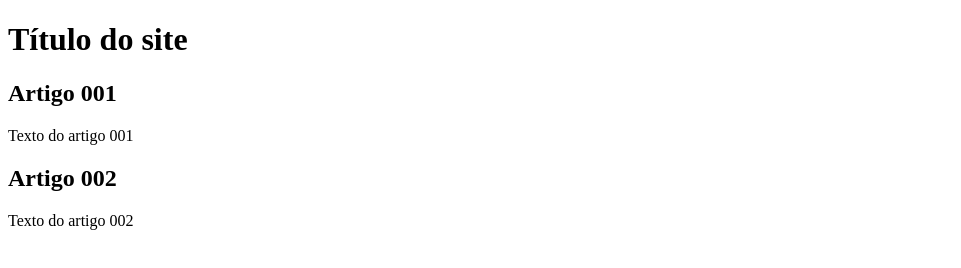
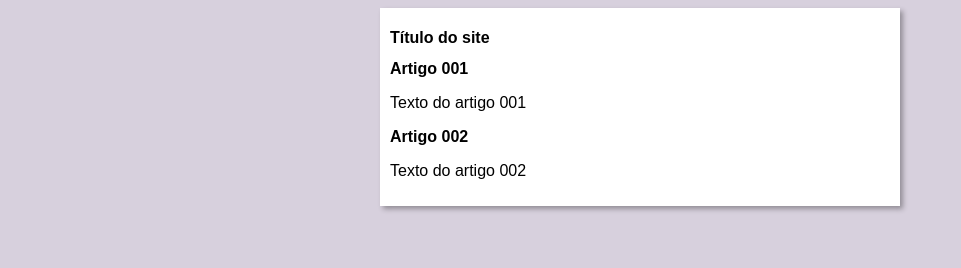
Before and after one commit to marivalsan/projeto-site, a plain HTML site: page index.html in a window 1280 px wide. Shown: the whole page, without its empty margins (0-961 px from the left). Drawn offline with Linux system fonts and the light colour scheme.

Commit message:
iniciei o design

```diff
--- /dev/null
+++ b/estilos/style.css
@@ -0,0 +1,16 @@
+* {
+    font-family: Arial, Helvetica, sans-serif;
+    font-size: 16px;
+}
+
+body {
+    background-color: rgb(215, 208, 221);
+}
+
+main {
+    background-color: white;
+    width: 500px;
+    margin: auto;
+    padding: 10px;
+    box-shadow: 3px 3px 5px rgba(0, 0, 0, 0.322);
+}
--- a/index.html
+++ b/index.html
@@ -4,6 +4,7 @@
     <meta charset="UTF-8">
     <meta name="viewport" content="width=device-width, initial-scale=1.0">
     <title>Título do site</title>
+    <link rel="stylesheet" href="estilos/style.css">
 </head>
 <body>
    <main>
```
